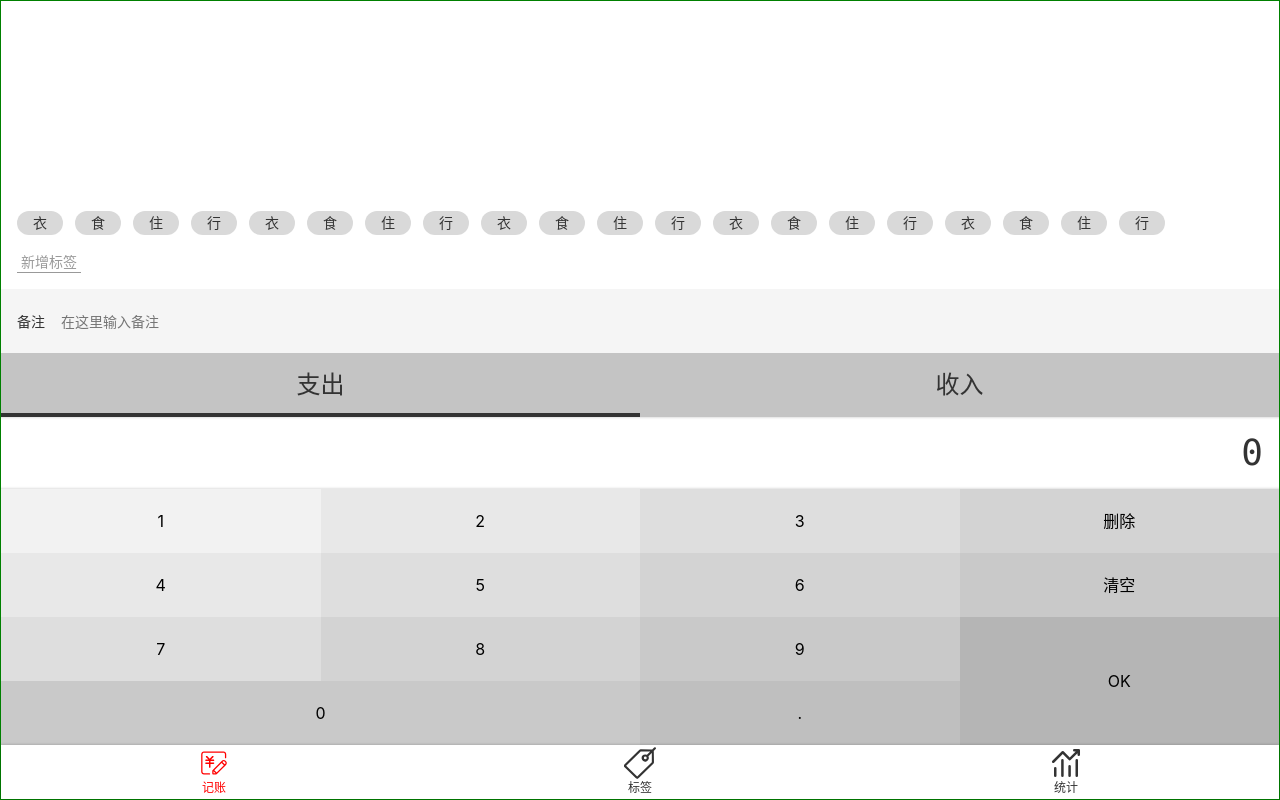
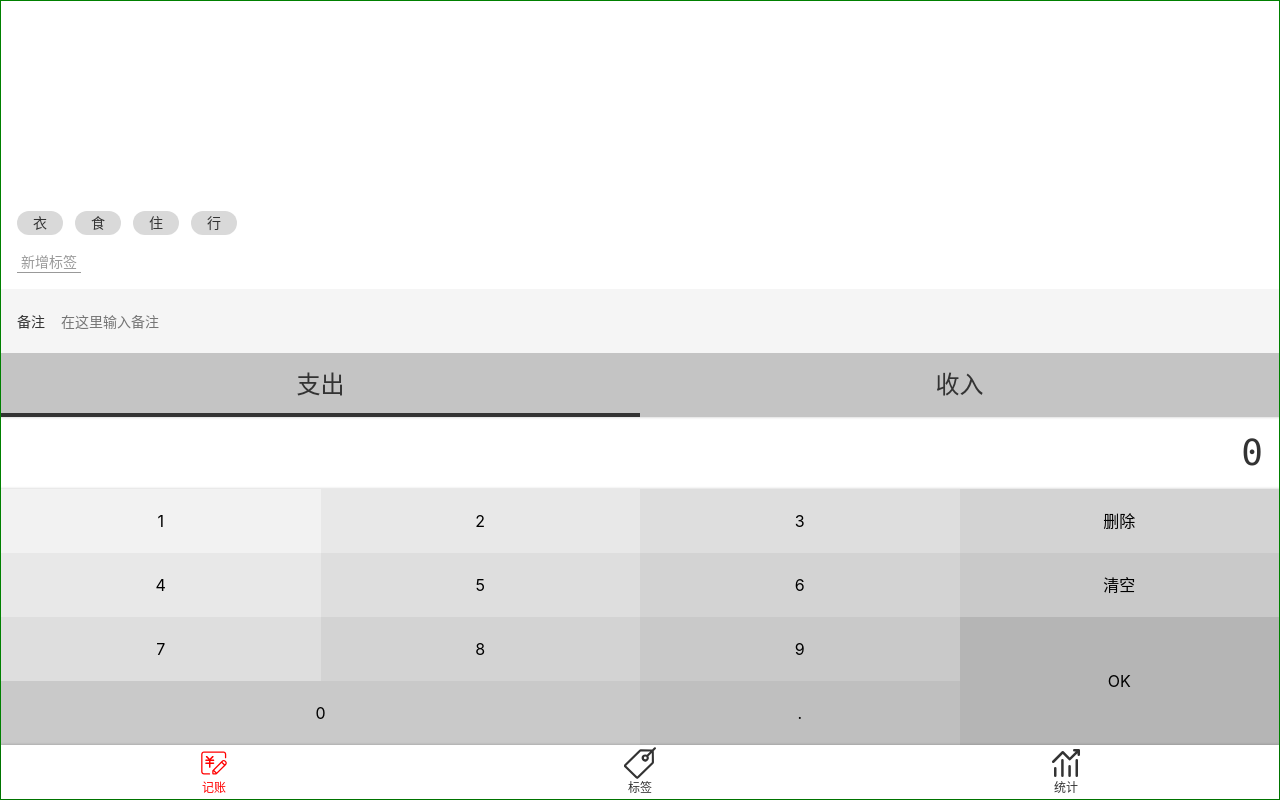
Before and after one commit to Yichen-Amber/guantou, a Vue app: page /#/money in a window 1280 px wide. Built offline with nearby package versions, Linux system fonts and the light colour scheme.

Commit message:
可以选中或取消tag

```diff
--- a/src/components/Money/Tags.vue
+++ b/src/components/Money/Tags.vue
@@ -4,35 +4,34 @@
       <button>新增标签</button>
     </div>
     <ul class="current">
-      <li>衣</li>
-      <li>食</li>
-      <li>住</li>
-      <li>行</li>
-      <li>衣</li>
-      <li>食</li>
-      <li>住</li>
-      <li>行</li>
-      <li>衣</li>
-      <li>食</li>
-      <li>住</li>
-      <li>行</li>
-      <li>衣</li>
-      <li>食</li>
-      <li>住</li>
-      <li>行</li>
-      <li>衣</li>
-      <li>食</li>
-      <li>住</li>
-      <li>行</li>
+      <li v-for="tag in dataSource" :key="tag"
+          :class="{selected:selectedTags.indexOf(tag)>=0}"
+          @click="toggle(tag)">{{tag}}
+      </li>
+
     </ul>
   </div>
 
 </template>
 
 <script lang="ts">
-  export default {
-    name: 'Tags'
-  };
+  import Vue from 'vue';
+  import {Component, Prop} from 'vue-property-decorator';
+
+  @Component
+  export default class Tags extends Vue {
+    @Prop() dataSource: string[] | undefined;
+    selectedTags: string[] = [];
+
+    toggle(tag: string) {
+      const index = this.selectedTags.indexOf(tag);
+      if (index >= 0) {
+        this.selectedTags.splice(index, 1);
+      } else {
+        this.selectedTags.push(tag);
+      }
+    }
+  }
 </script>
 
 <style lang="scss" scoped>
@@ -48,6 +47,7 @@
       flex-wrap: wrap;
 
       > li {
+        $bg: #d9d9d9;
         background: #d9d9d9;
         $h: 24px;
         height: $h;
@@ -56,6 +56,11 @@
         padding: 0 16px;
         margin-right: 12px;
         margin-top: 4px;
+
+        &.selected {
+          background: darken($bg, 50%);
+          color: white;
+        }
       }
     }
 
--- a/src/views/Money.vue
+++ b/src/views/Money.vue
@@ -1,22 +1,27 @@
 <template>
   <Layout class-prefix="layout">
     <NumberPad/>
-    <Types xxx="hi"/>
+    <Types/>
     <Notes/>
-    <Tags/>
+    <Tags :data-source="tags"/>
   </Layout>
 </template>
 
-<script lang="ts">
-  import NumberPad from '@/components/Money/NumberPad.vue';
-  import Types from '@/components/Money/Types.vue';
-  import Notes from '@/components/Money/Notes.vue';
-  import Tags from '@/components/Money/Tags.vue';
+<script>
+  import NumberPad from '@/components/Money/NumberPad.vue'
+  import Types from '@/components/Money/Types.vue'
+  import Notes from '@/components/Money/Notes.vue'
+  import Tags from '@/components/Money/Tags.vue'
 
   export default {
     name: 'Money',
     components: {Tags, Notes, Types, NumberPad},
-  };
+    data() {
+      return {
+        tags: ['衣', '食', '住', '行']
+      }
+    }
+  }
 </script>
 <style lang="scss">
   .layout-content {
```
